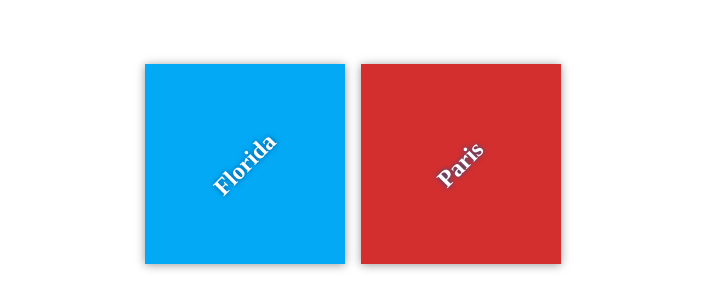
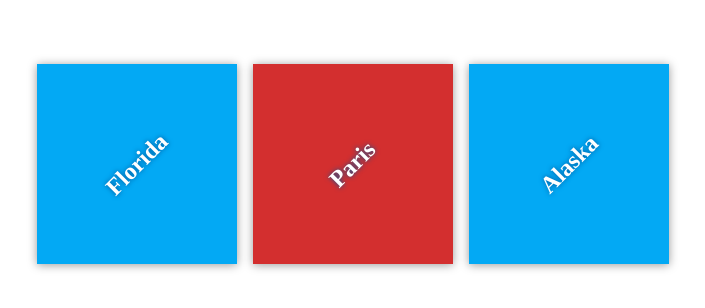
Before and after one commit to murdaughm/my-travel-plans, a plain HTML site: page index.html in a window 1280 px wide. Shown: the part 236-544 px from the top of the page, without its empty margins (287-992 px from the left). Drawn offline with Linux system fonts and the light colour scheme; files that its build step writes are made by us from their sources.

Commit message:
Add "Alaska" to page

```diff
--- a/index.html
+++ b/index.html
@@ -17,6 +17,9 @@
             <div class="destination" id="paris">
                 <h2>Paris</h2>
             </div>
+            <div class="destination" id="alaska">
+                <h2>Alaska</h2>
+            </div>
         </div>
     </div>
 
```
